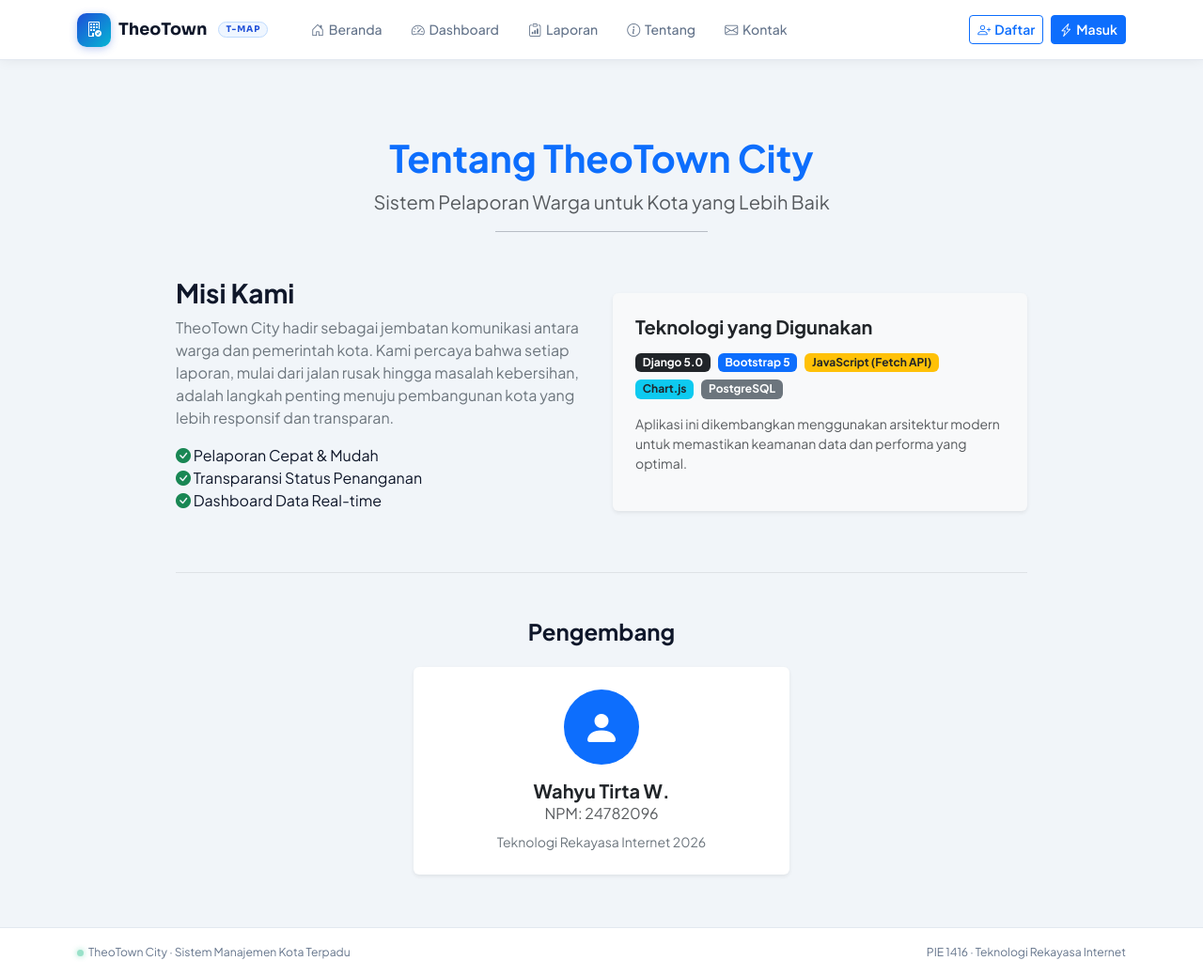
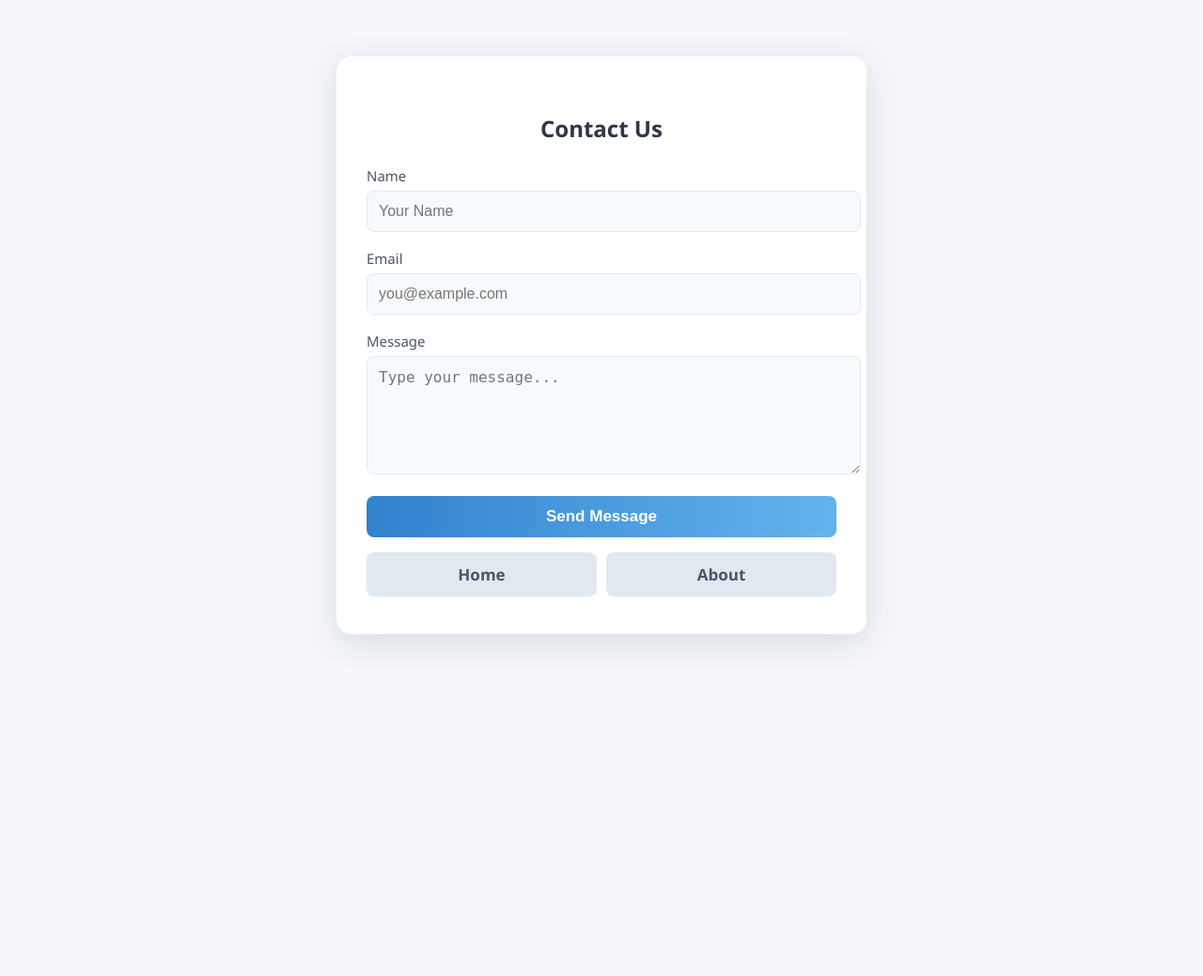
Before and after one commit to IET-Polinela/project-2026-wahyourbaeee, a Django app: template lab 1/WahyuTirtaW_24782096_iet_2026/templates/contact.html in a window 1280 px wide. Shown: the whole page at 94% size. After the commit the page ends 686 px from the top, so only its background shows below. Run offline with Django 5.2, Linux system fonts and the light colour scheme; the template is opened without the code that fills it, so the values that code supplies are empty.

Commit message:
setup djangorest framework

```diff
--- a/lab 1/WahyuTirtaW_24782096_iet_2026/WahyuTirtaW_24782096_iet_2026/settings.py
+++ b/lab 1/WahyuTirtaW_24782096_iet_2026/WahyuTirtaW_24782096_iet_2026/settings.py
@@ -38,6 +38,7 @@ INSTALLED_APPS = [
     'django.contrib.sessions',
     'django.contrib.messages',
     'django.contrib.staticfiles',
+    'rest_framework',
     'usermanagement_24782096',
     'dashboard_24782096',
     'main_app',
--- a/lab 1/WahyuTirtaW_24782096_iet_2026/templates/contact.html
+++ b/lab 1/WahyuTirtaW_24782096_iet_2026/templates/contact.html
@@ -1,63 +1,142 @@
-{% extends 'base.html' %}
-
-{% block title %}About | TheoTown City{% endblock %}
-
-{% block content %}
-<div class="container mt-5">
-    <div class="row justify-content-center">
-        <div class="col-md-10">
-            <div class="text-center mb-5">
-                <h1 class="fw-bold text-primary">Tentang TheoTown City</h1>
-                <p class="lead text-muted">Sistem Pelaporan Warga untuk Kota yang Lebih Baik</p>
-                <hr class="w-25 mx-auto">
-            </div>
-
-            <div class="row g-4 align-items-center">
-                <div class="col-md-6">
-                    <h3 class="fw-bold">Misi Kami</h3>
-                    <p class="text-secondary">
-                        TheoTown City hadir sebagai jembatan komunikasi antara warga dan pemerintah kota.
-                        Kami percaya bahwa setiap laporan, mulai dari jalan rusak hingga masalah kebersihan,
-                        adalah langkah penting menuju pembangunan kota yang lebih responsif dan transparan.
-                    </p>
-                    <ul class="list-unstyled">
-                        <li><i class="bi bi-check-circle-fill text-success"></i> Pelaporan Cepat & Mudah</li>
-                        <li><i class="bi bi-check-circle-fill text-success"></i> Transparansi Status Penanganan</li>
-                        <li><i class="bi bi-check-circle-fill text-success"></i> Dashboard Data Real-time</li>
-                    </ul>
-                </div>
-                <div class="col-md-6">
-                    <div class="card border-0 shadow-sm bg-light p-4">
-                        <h5 class="fw-bold mb-3">Teknologi yang Digunakan</h5>
-                        <div class="d-flex flex-wrap gap-2">
-                            <span class="badge bg-dark">Django 5.0</span>
-                            <span class="badge bg-primary">Bootstrap 5</span>
-                            <span class="badge bg-warning text-dark">JavaScript (Fetch API)</span>
-                            <span class="badge bg-info text-dark">Chart.js</span>
-                            <span class="badge bg-secondary">PostgreSQL</span>
-                        </div>
-                        <p class="mt-3 small text-muted">
-                            Aplikasi ini dikembangkan menggunakan arsitektur modern untuk memastikan
-                            keamanan data dan performa yang optimal.
-                        </p>
-                    </div>
-                </div>
-            </div>
-
-            <div class="mt-5 pt-5 border-top">
-                <h4 class="text-center fw-bold mb-4">Pengembang</h4>
-                <div class="card mx-auto shadow-sm border-0" style="max-width: 400px;">
-                    <div class="card-body text-center p-4">
-                        <div class="rounded-circle bg-primary text-white d-inline-flex align-items-center justify-content-center mb-3" style="width: 80px; height: 80px;">
-                            <i class="bi bi-person-fill fs-1"></i>
-                        </div>
-                        <h5 class="fw-bold mb-0">Wahyu Tirta W.</h5>
-                        <p class="text-muted mb-2">NPM: 24782096</p>
-                        <p class="small text-secondary mb-0">Teknologi Rekayasa Internet 2026</p>
-                    </div>
-                </div>
-            </div>
+<!doctype html>
+<html lang="en">
+  <head>
+    <meta charset="UTF-8" />
+    <title>Contact Us</title>
+    <meta name="viewport" content="width=device-width, initial-scale=1" />
+    <style>
+      body {
+        background: #f4f6fb;
+        font-family: "Segoe UI", Tahoma, Geneva, Verdana, sans-serif;
+        margin: 0;
+        padding: 0;
+      }
+      .contact-container {
+        max-width: 500px;
+        margin: 60px auto;
+        background: #fff;
+        border-radius: 16px;
+        box-shadow: 0 8px 32px rgba(60, 72, 88, 0.15);
+        padding: 40px 32px;
+      }
+      .contact-container h2 {
+        margin-bottom: 24px;
+        color: #2d3748;
+        font-weight: 700;
+        text-align: center;
+      }
+      .form-group {
+        margin-bottom: 18px;
+      }
+      .form-group label {
+        display: block;
+        margin-bottom: 6px;
+        color: #4a5568;
+        font-size: 15px;
+      }
+      .form-group input,
+      .form-group textarea {
+        width: 100%;
+        padding: 12px;
+        border: 1px solid #e2e8f0;
+        border-radius: 8px;
+        font-size: 16px;
+        background: #f7fafc;
+        transition: border-color 0.2s;
+      }
+      .form-group input:focus,
+      .form-group textarea:focus {
+        border-color: #3182ce;
+        outline: none;
+      }
+      .form-group textarea {
+        resize: vertical;
+        min-height: 100px;
+      }
+      .contact-btn {
+        width: 100%;
+        padding: 12px;
+        background: linear-gradient(90deg, #3182ce 0%, #63b3ed 100%);
+        color: #fff;
+        border: none;
+        border-radius: 8px;
+        font-size: 17px;
+        font-weight: 600;
+        cursor: pointer;
+        transition: background 0.2s;
+      }
+      .contact-btn:hover {
+        background: linear-gradient(90deg, #2563eb 0%, #4299e1 100%);
+      }
+      @media (max-width: 600px) {
+        .contact-container {
+          padding: 24px 10px;
+        }
+      }
+    </style>
+  </head>
+  <body>
+    <div class="contact-container">
+      <h2>Contact Us</h2>
+      <form method="post">
+        {% csrf_token %}
+        <div class="form-group">
+          <label for="name">Name</label>
+          <input
+            type="text"
+            id="name"
+            name="name"
+            required
+            placeholder="Your Name"
+          />
         </div>
+        <div class="form-group">
+          <label for="email">Email</label>
+          <input
+            type="email"
+            id="email"
+            name="email"
+            required
+            placeholder="you@example.com"
+          />
+        </div>
+        <div class="form-group">
+          <label for="message">Message</label>
+          <textarea
+            id="message"
+            name="message"
+            required
+            placeholder="Type your message..."
+          ></textarea>
+        </div>
+        <button type="submit" class="contact-btn">Send Message</button>
+        <div style="display: flex; gap: 10px; margin-top: 16px">
+          <a
+            href="/"
+            class="contact-btn"
+            style="
+              background: #e2e8f0;
+              color: #4a5568;
+              flex: 1;
+              text-align: center;
+              text-decoration: none;
+            "
+            >Home</a
+          >
+          <a
+            href="/abouts/"
+            class="contact-btn"
+            style="
+              background: #e2e8f0;
+              color: #4a5568;
+              flex: 1;
+              text-align: center;
+              text-decoration: none;
+            "
+            >About</a
+          >
+        </div>
+      </form>
     </div>
-</div>
-{% endblock %}
+  </body>
+</html>
```
Also changed, not shown: lab 1/WahyuTirtaW_24782096_iet_2026/main_app/models.py (+10 -0 lines), lab 1/WahyuTirtaW_24782096_iet_2026/main_app/serializers.py (added, +14 -0 lines), lab 1/WahyuTirtaW_24782096_iet_2026/main_app/api_urls.py (added), lab 1/WahyuTirtaW_24782096_iet_2026/main_app/api_views.py (added).
